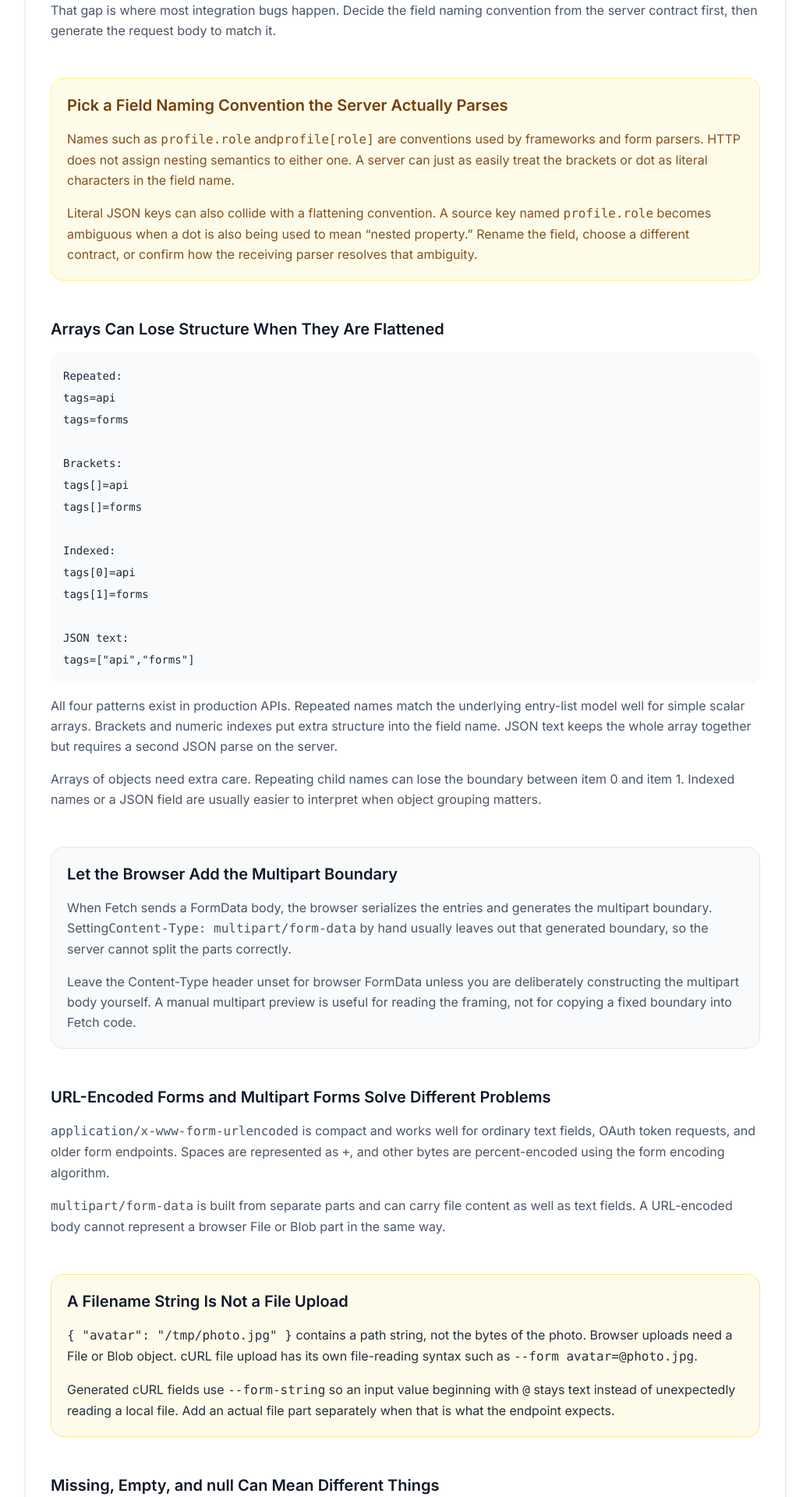
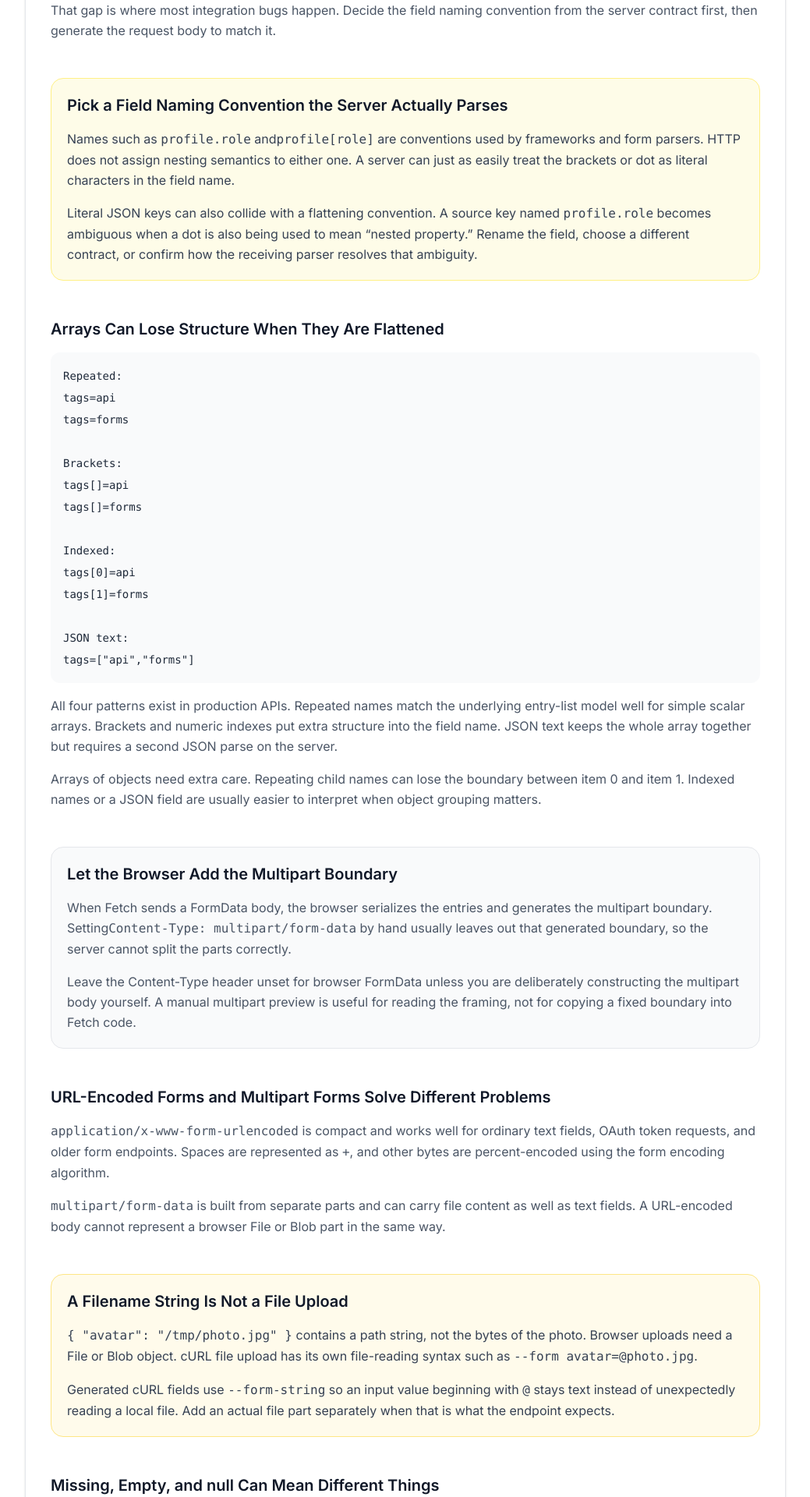
Before and after one commit to vaarunsonawwane-ops/yoryantra-new, a Next.js app: page /tools/json-to-form-data-converter in a window 1280 px wide. Shown: the part 1900-3820 px from the top of the page at 78% size, without its empty margins (120-1159 px from the left). Built offline with nearby package versions, Linux system fonts and the light colour scheme.

Commit message:
Update ToolClient.tsx

```diff
--- a/app/tools/json-to-form-data-converter/ToolClient.tsx
+++ b/app/tools/json-to-form-data-converter/ToolClient.tsx
@@ -1190,17 +1190,17 @@ export default function ToolClient() {
         </div>
 
         <div className="mt-12 rounded-2xl border border-yellow-200 bg-yellow-50 p-5">
-          <h2 className="text-xl font-semibold text-yellow-900">
+          <h2 className="text-xl font-semibold text-gray-900">
             Pick a Field Naming Convention the Server Actually Parses
           </h2>
-          <p className="mt-4 leading-relaxed text-yellow-900/90">
+          <p className="mt-4 leading-relaxed text-gray-700">
             Names such as <code>profile.role</code> and
             <code>profile[role]</code> are conventions used by frameworks and
             form parsers. HTTP does not assign nesting semantics to either one.
             A server can just as easily treat the brackets or dot as literal
             characters in the field name.
           </p>
-          <p className="mt-4 leading-relaxed text-yellow-900/90">
+          <p className="mt-4 leading-relaxed text-gray-700">
             Literal JSON keys can also collide with a flattening convention. A
             source key named <code>profile.role</code> becomes ambiguous when a
             dot is also being used to mean “nested property.” Rename the field,
@@ -1281,13 +1281,13 @@ tags=["api","forms"]`}</pre>
           <h2 className="text-xl font-semibold text-gray-900">
             A Filename String Is Not a File Upload
           </h2>
-          <p className="mt-4 leading-relaxed text-gray-900/90">
+          <p className="mt-4 leading-relaxed text-gray-700">
             <code>{"{ \"avatar\": \"/tmp/photo.jpg\" }"}</code> contains a
             path string, not the bytes of the photo. Browser uploads need a File
             or Blob object. cURL file upload has its own file-reading syntax such
             as <code>--form avatar=@photo.jpg</code>.
           </p>
-          <p className="mt-4 leading-relaxed text-gray-900/90">
+          <p className="mt-4 leading-relaxed text-gray-700">
             Generated cURL fields use <code>--form-string</code> so an input value
             beginning with <code>@</code> stays text instead of unexpectedly
             reading a local file. Add an actual file part separately when that is
@@ -1373,10 +1373,11 @@ tags=["api","forms"]`}</pre>
           <h2 className="text-xl font-semibold text-gray-900">
             When the Server Still Rejects the Payload
           </h2>
-		  <div className="mt-4">
-          <YoryantraRelatedTools currentHref="/tools/json-to-form-data-converter" />
+
+          <div className="mt-4">
+            <YoryantraRelatedTools currentHref="/tools/json-to-form-data-converter" />
+          </div>
         </div>
-		</div>
       </section>
     </ToolShell>
   );
```
